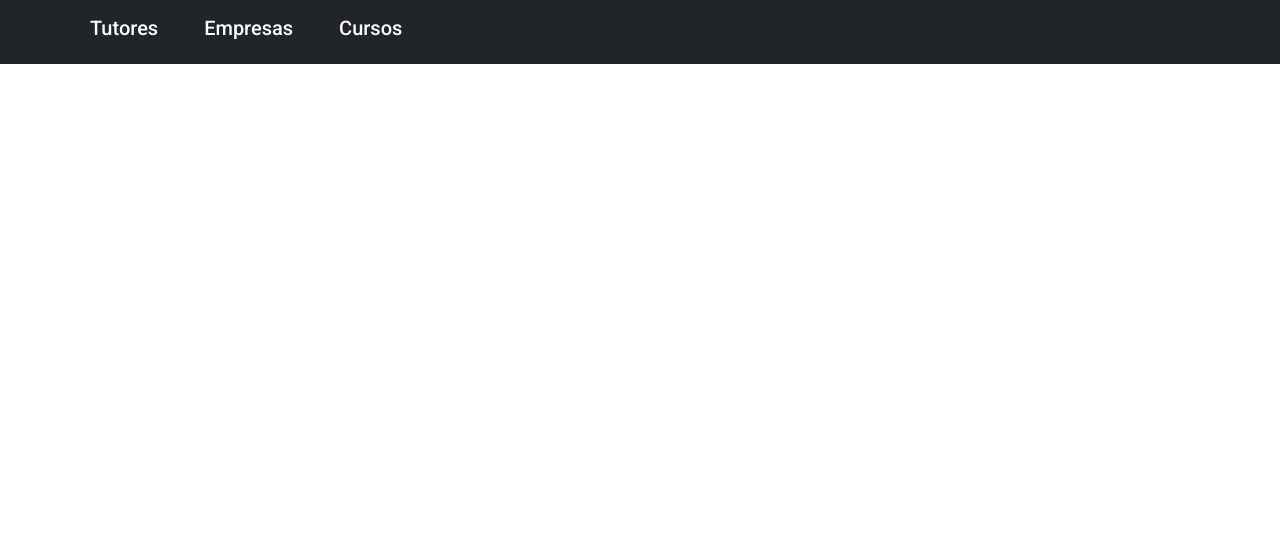
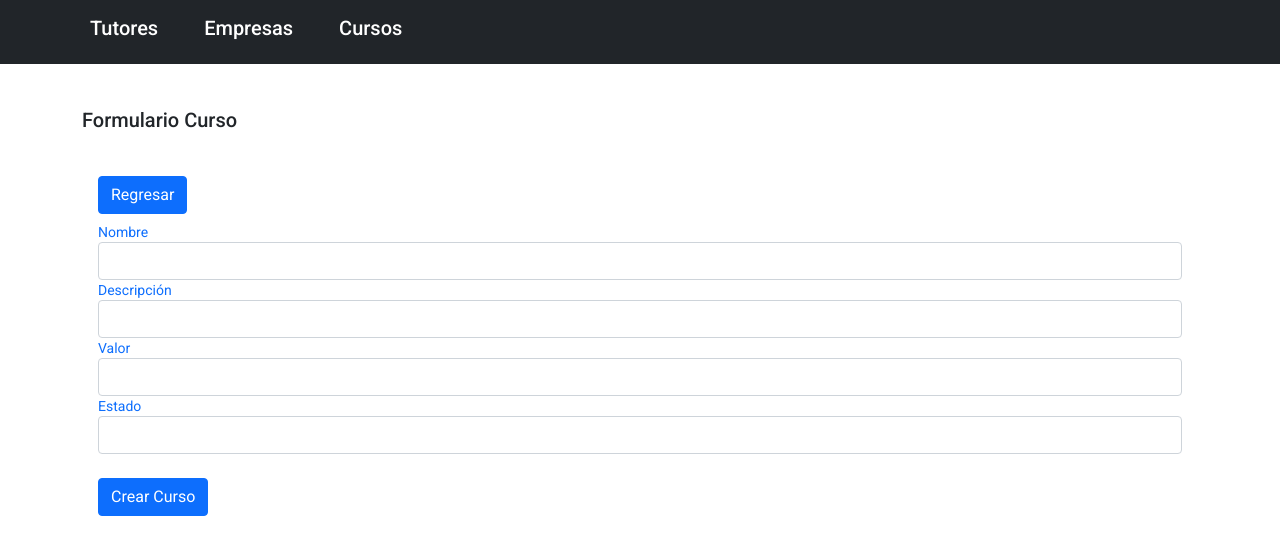
Before and after one commit to DiegoRR192/ArquitecturaServicios, an Angular app: page /cursos/form in a window 1280 px wide. Before the commit this address led to /. Shown: the top 554 px of the page. Built offline with nearby package versions, Linux system fonts and the light colour scheme.

Commit message:
[Feature: add] tutores and cursos

```diff
--- a/src/app/components/cursos/cursos-form/cursos-form.component.html
+++ b/src/app/components/cursos/cursos-form/cursos-form.component.html
@@ -1 +1,41 @@
-<p>cursos-form works!</p>
+<h2>{{titulo}}</h2>
+<div class="card-body text-primary">
+    <button class="btn btn-primary my-2" routerLink="/cursos">Regresar</button>
+    <br />
+    <form>
+        <div class="form-group">
+            <label for="nombre">Nombre</label>
+            <input id="nombre" class="form-control" type="text" name="nombre"
+                [(ngModel)]="curso.nombre">
+            <div class="alert alert-danger" *ngIf="error && error.nombre">
+                {{error.nombre}}
+            </div>
+        </div>
+        <div class="form-group">
+            <label for="descripcion">Descripción</label>
+            <input id="descripcion" class="form-control" type="text" name="descripcion" [(ngModel)]="curso.descripcion">
+            <div class="alert alert-danger" *ngIf="error && error.descripcion">
+                {{error.descripcion}}
+            </div>
+        </div>
+        <div class="form-group">
+            <label for="valor">Valor</label>
+            <input id="valor" class="form-control" type="number" name="correo" [(ngModel)]="curso.valor">
+            <div class="alert alert-danger" *ngIf="error && error.valor">
+                {{error.valor}}
+            </div>
+        </div>
+        <div class="form-group" style="margin-bottom: 24px;">
+            <label for="estado">Estado</label>
+            <input id="estado" class="form-control" type="text" name="estado" [(ngModel)]="curso.estado">
+            <div class="alert alert-danger" *ngIf="error && error.direccion">
+                {{error.estado}}
+            </div>
+        </div>
+        <div>
+            <button type="button" class="btn btn-primary" (click)="curso.id ? modificar() : crear()">
+                {{curso.id ? 'Modificar Curso' : 'Crear Curso'}}
+            </button>
+        </div>
+    </form>
+</div>
--- a/src/app/components/cursos/cursos-form/cursos-form.component.ts
+++ b/src/app/components/cursos/cursos-form/cursos-form.component.ts
@@ -1,15 +1,71 @@
 import { Component, OnInit } from '@angular/core';
+import { ActivatedRoute, Router } from '@angular/router';
+import { Cursos } from 'src/app/models/cursos';
+import { CursoService } from 'src/app/services/cursos.service';
+import Swal from 'sweetalert2';
 
 @Component({
   selector: 'app-cursos-form',
   templateUrl: './cursos-form.component.html',
-  styleUrls: ['./cursos-form.component.css']
+  styleUrls: ['./cursos-form.component.css'],
 })
 export class CursosFormComponent implements OnInit {
+  titulo: string = 'Formulario Curso';
+  curso: Cursos = new Cursos();
+  error: any;
 
-  constructor() { }
+  constructor(
+    private service: CursoService,
+    private router: Router,
+    private route: ActivatedRoute
+  ) {}
 
   ngOnInit(): void {
+    this.editar();
   }
 
+  crear() {
+    this.service.crear(this.curso).subscribe(
+      (curso: { nombre: any }) => {
+        Swal.fire(
+          'Crear Curo',
+          `Curso ${curso.nombre} fue creado con éxito...`
+        );
+        this.router.navigate(['/cursos']);
+      },
+      (err: { status: number; error: any }) => {
+        if (err.status === 400) {
+          this.error = err.error;
+        }
+      }
+    );
+  }
+
+  editar(): void {
+    this.route.params.subscribe((params: { [x: string]: any }) => {
+      let id = params['id'];
+      if (id) {
+        this.service
+          .ver(id)
+          .subscribe((curso: Cursos) => (this.curso = curso));
+      }
+    });
+  }
+
+  modificar() {
+    this.service.modificar(this.curso).subscribe(
+      (curso: { nombre: any }) => {
+        Swal.fire(
+          'Modificar Curso',
+          `Curso ${curso.nombre} fue modificado con éxito...`
+        );
+        this.router.navigate(['/cursos']);
+      },
+      (err: { status: number; error: any }) => {
+        if (err.status === 400) {
+          this.error = err.error;
+        }
+      }
+    );
+  }
 }
--- a/src/app/components/cursos/cursos.component.html
+++ b/src/app/components/cursos/cursos.component.html
@@ -4,20 +4,23 @@
     <thead>
         <tr>
             <th>Id</th>
-            <th>Identificación</th>
             <th>Nombre</th>
-            <th>Dirección</th>
-            <th>Correo</th>
+            <th>Descripción</th>
+            <th>Valor</th>
+            <th>Estado</th>
             <th>Acciones</th>
         </tr>
     </thead>
     <tbody>
         <tr *ngFor="let curso of lista">
             <td>{{curso.id}}</td>
-
+            <td>{{curso.nombre}}</td>
+            <td>{{curso.descripcion}}</td>
+            <td>{{curso.valor}}</td>
+            <td>{{curso.estado}}</td>
             <td>
                 <button class="btn btn-secondary btn-sm" style="margin-right: 12px;"
-                    [routerLink]="['/clientes/form', curso.id]">
+                    [routerLink]="['/cursos/form', curso.id]">
                     <fa-icon [icon]="faEdit"></fa-icon>
                 </button>
                 <button class="btn btn-secondary btn-sm" (click)="eliminar(curso)">
--- a/src/app/components/tutores/tutores-form/tutores-form.component.ts
+++ b/src/app/components/tutores/tutores-form/tutores-form.component.ts
@@ -26,7 +26,7 @@ export class TutoresFormComponent implements OnInit {
     this.service.crear(this.tutores).subscribe(
       (tutores: { nombreTutor: any; }) => {
         Swal.fire('Crear Cliente',`Cliente ${tutores.nombreTutor} fue creado con éxito...`);
-        this.router.navigate(['/clientes']);
+        this.router.navigate(['/tutores']);
       },
       (err: { status: number; error: any; }) => {
         if (err.status === 400) {
@@ -49,7 +49,7 @@ export class TutoresFormComponent implements OnInit {
     this.service.modificar(this.tutores).subscribe(
       (tutores: { nombreTutor: any; }) => {
         Swal.fire('Modificar Cliente',`Cliente ${tutores.nombreTutor} fue modificado con éxito...`);
-        this.router.navigate(['/clientes']);
+        this.router.navigate(['/tutores']);
       },
       (err: { status: number; error: any; }) => {
         if (err.status === 400) {
--- a/src/app/components/tutores/tutores.component.ts
+++ b/src/app/components/tutores/tutores.component.ts
@@ -32,10 +32,10 @@ export class TutoresComponent implements OnInit {
       this.service.eliminar(tutores.id).subscribe(
         () => {
           this.calcularRangos();
-          Swal.fire('Eliminar Cliente', `Fue ${tutores.nombreTutor} eliminado  con éxito..`);
+          Swal.fire('Eliminar Tutor', `Fue ${tutores.nombreTutor} eliminado  con éxito..`);
         },
         () => {
-          Swal.fire('Eliminar Cliente', 'No se pudo eliminar al cliente, intente mas tarde...');
+          Swal.fire('Eliminar Tutor', 'No se pudo eliminar al tutor, intente mas tarde...');
         }
       );
     }
--- a/src/app/services/cursos.service.ts
+++ b/src/app/services/cursos.service.ts
@@ -7,7 +7,7 @@ import { Cursos } from '../models/cursos';
 @Injectable({
   providedIn: 'root',
 })
-export class ClienteService {
+export class CursoService {
   private urlEndPoint: string = 'http://localhost:8090/api/cursos';
 
   private httpHeaders = new HttpHeaders({ 'Content-Type': 'application/json' });
```
Also changed, not shown: src/app/app-routing.module.ts (+5 -2 lines).
